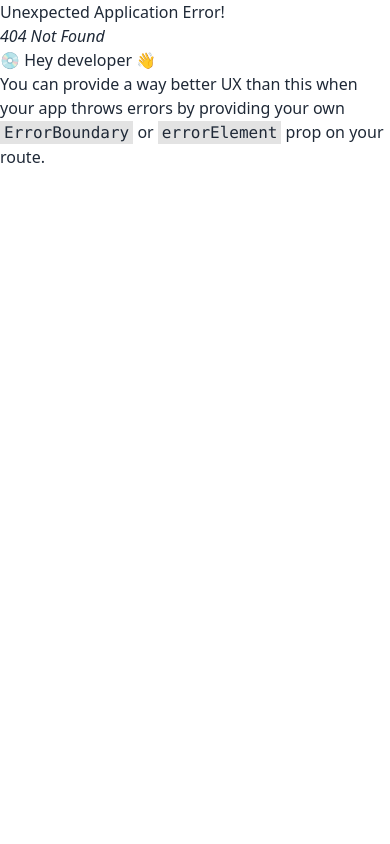
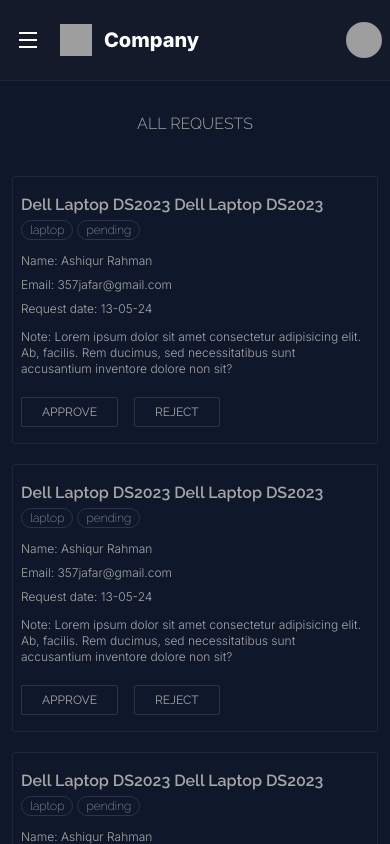
Before and after one commit to abujafarch/assetify-client, a React (Vite) app: page /all-requests in a window 390 px wide. Before the commit this address had no page. Shown: the top 844 px of the page. Built offline with nearby package versions, Linux system fonts and the light colour scheme; grey boxes are pictures that could not be loaded.

Commit message:
all request page added with responsiveness

```diff
--- /dev/null
+++ b/src/Layout/Pages/HrPages/AllRequests/AllRequests.jsx
@@ -0,0 +1,22 @@
+import HrRequestItem from "./HrRequestItem";
+
+
+const AllRequests = () => {
+    return (
+        <div className="text-[#a8a7a7]">
+            <h1 className="font-raleway xs:text-xl font-light uppercase mb-5 text-center">All Requests</h1>
+
+            <div className=" mt-10 ">
+                <div className="grid sm:grid-cols-2 md-lg:grid-cols-3 gap-5">
+                    <HrRequestItem assetName={"Dell Laptop DS2023 Dell Laptop DS2023"} status={"pending"} category={"laptop"} requestDate={"13-05-24"} requesterName={"Ashiqur Rahman"} email={"357jafar@gmail.com"} />
+                    <HrRequestItem assetName={"Dell Laptop DS2023 Dell Laptop DS2023"} status={"pending"} category={"laptop"} requestDate={"13-05-24"} requesterName={"Ashiqur Rahman"} email={"357jafar@gmail.com"} />
+                    <HrRequestItem assetName={"Dell Laptop DS2023 Dell Laptop DS2023"} status={"pending"} category={"laptop"} requestDate={"13-05-24"} requesterName={"Ashiqur Rahman"} email={"357jafar@gmail.com"} />
+                    <HrRequestItem assetName={"Dell Laptop DS2023 Dell Laptop DS2023"} status={"pending"} category={"laptop"} requestDate={"13-05-24"} requesterName={"Ashiqur Rahman"} email={"357jafar@gmail.com"} />
+                    <HrRequestItem assetName={"Dell Laptop DS2023 Dell Laptop DS2023"} status={"pending"} category={"laptop"} requestDate={"13-05-24"} requesterName={"Ashiqur Rahman"} email={"357jafar@gmail.com"} />
+                </div>
+            </div>
+        </div>
+    );
+};
+
+export default AllRequests;
--- /dev/null
+++ b/src/Layout/Pages/HrPages/AllRequests/HrRequestItem.jsx
@@ -0,0 +1,30 @@
+
+
+const HrRequestItem = ({assetName, status, category, note, email, requesterName, requestDate }) => {
+    return (
+        <div className="text-[#a8a7a7]  font-raleway w-full border rounded-sm px-2 border-[#ffffff10] py-4">
+            <div className="w-full">
+                <h4 className="font-semibold">{assetName}</h4>
+                <span className="text-xs h-max w-max border border-[#ffffff1f] px-2 py-[2px] mr-1 font-extralight rounded-xl">{category}</span>
+
+                <span className="text-xs h-max w-max mr-1 font-raleway border border-[#ffffff1f] px-2 py-[2px] font-extralight rounded-xl">{status}</span>
+            </div>
+            <div className=" font-inter font-light text-xs mt-3">
+                <p>Name: {requesterName}</p>
+
+                <p className="mt-2">Email: <span className="lowercase">{email}</span></p>
+
+                <p className="mt-2">Request date: <span className="lowercase">{requestDate}</span></p>
+
+                <p className="mt-3">Note: <span>Lorem ipsum dolor sit amet consectetur adipisicing elit. Ab, facilis. Rem ducimus, sed necessitatibus sunt accusantium inventore dolore non sit?</span></p>
+            </div>
+
+            <div className="space-x-4 text-sm w-full flex mt-5">
+                <button className="px-5 uppercase text-xs py-[6px] rounded-sm border border-[#ffffff1f]">approve</button>
+                <button className="px-5 uppercase text-xs py-[6px] rounded-sm border border-[#ffffff1f]">reject</button>
+            </div>
+        </div>
+    );
+};
+
+export default HrRequestItem;
--- a/src/Layout/Pages/HrPages/Assets/Assets.jsx
+++ b/src/Layout/Pages/HrPages/Assets/Assets.jsx
@@ -39,7 +39,7 @@ const Assets = () => {
                 </select>
             </div>
 
-            <div className="border mt-10 px-3 sm:px-5 py-5 sm:py-7 border-[#ffffff10] bg-[#ffffff03] rounded-md">
+            <div className="mt-10">
                 <div className="grid xs:grid-cols-2 md-lg:grid-cols-3 gap-5">
                     <HrAssetItem name={"Dell Laptop DS2023 Dell Laptop DS2023"} quantity={"30"} category={"laptop"} addedDate={"13-05-24"} />
                     <HrAssetItem name={"Dell Laptop DS2023 Dell Laptop DS2023"} quantity={"30"} category={"laptop"} addedDate={"13-05-24"} />
--- a/src/Layout/Pages/HrPages/Assets/HrAssetItem.jsx
+++ b/src/Layout/Pages/HrPages/Assets/HrAssetItem.jsx
@@ -2,7 +2,7 @@
 
 const HrAssetItem = ({ name, quantity, category, addedDate }) => {
     return (
-        <div className="text-[#a8a7a7] font-raleway w-full border rounded-sm px-2 border-[#ffffff10] py-4">
+        <div className="text-[#a8a7a7] bg-[#ffffff03] font-raleway w-full border rounded-sm px-2 border-[#ffffff10] py-4">
             <div className="w-full">
                 <h4 className="font-semibold">{name}</h4>
                 <span className="text-xs h-max w-max border border-[#ffffff1f] px-2 py-[2px] mr-1 font-extralight rounded-xl">{category}</span>
@@ -13,8 +13,8 @@ const HrAssetItem = ({ name, quantity, category, addedDate }) => {
             </div>
 
             <div className="space-x-4 w-full flex mt-5">
-                <button className="px-5 text-sm py-[6px] rounded-sm border border-[#ffffff1f]">update</button>
-                <button className="px-5 text-sm py-[6px] rounded-sm border border-[#ffffff1f]">delete</button>
+                <button className="px-5 uppercase text-xs py-[6px] rounded-sm border border-[#ffffff1f]">update</button>
+                <button className="px-5 uppercase text-xs py-[6px] rounded-sm border border-[#ffffff1f]">delete</button>
             </div>
         </div>
     );
--- a/src/Layout/Pages/Shared/Navbar/Navbar.jsx
+++ b/src/Layout/Pages/Shared/Navbar/Navbar.jsx
@@ -42,7 +42,7 @@ const Navbar = () => {
             hr && <>
                 <LiLinks to={"/assets"} title={"Assets"}></LiLinks>
                 <LiLinks to={"/add-asset"} title={"Add Asset"}></LiLinks>
-                <LiLinks to={"/all-request"} title={"All Request"}></LiLinks>
+                <LiLinks to={"/all-requests"} title={"All Request"}></LiLinks>
                 {/* <LiLinks to={"/custom-request"} title={"Custom Requests"}></LiLinks> */}
                 <LiLinks to={"/employee-lists"} title={"My Employees"}></LiLinks>
                 <LiLinks to={"/add-employee"} title={"Add Employee"}></LiLinks>
--- a/src/Router/Router.jsx
+++ b/src/Router/Router.jsx
@@ -6,6 +6,7 @@ import MyTeam from "../Layout/Pages/EmployeePages/MyTeam/MyTeam";
 import RequestAsset from "../Layout/Pages/EmployeePages/RequestAsset/RequestAsset";
 import Assets from "../Layout/Pages/HrPages/Assets/Assets";
 import AddAsset from "../Layout/Pages/HrPages/AddAsset/AddAsset";
+import AllRequests from "../Layout/Pages/HrPages/AllRequests/AllRequests";
 
 export const router = createBrowserRouter([
     {
@@ -37,6 +38,10 @@ export const router = createBrowserRouter([
             {
                 path: 'add-asset',
                 element: <AddAsset></AddAsset>
+            },
+            {
+                path: '/all-requests',
+                element: <AllRequests></AllRequests>
             }
         ]
     },
```
